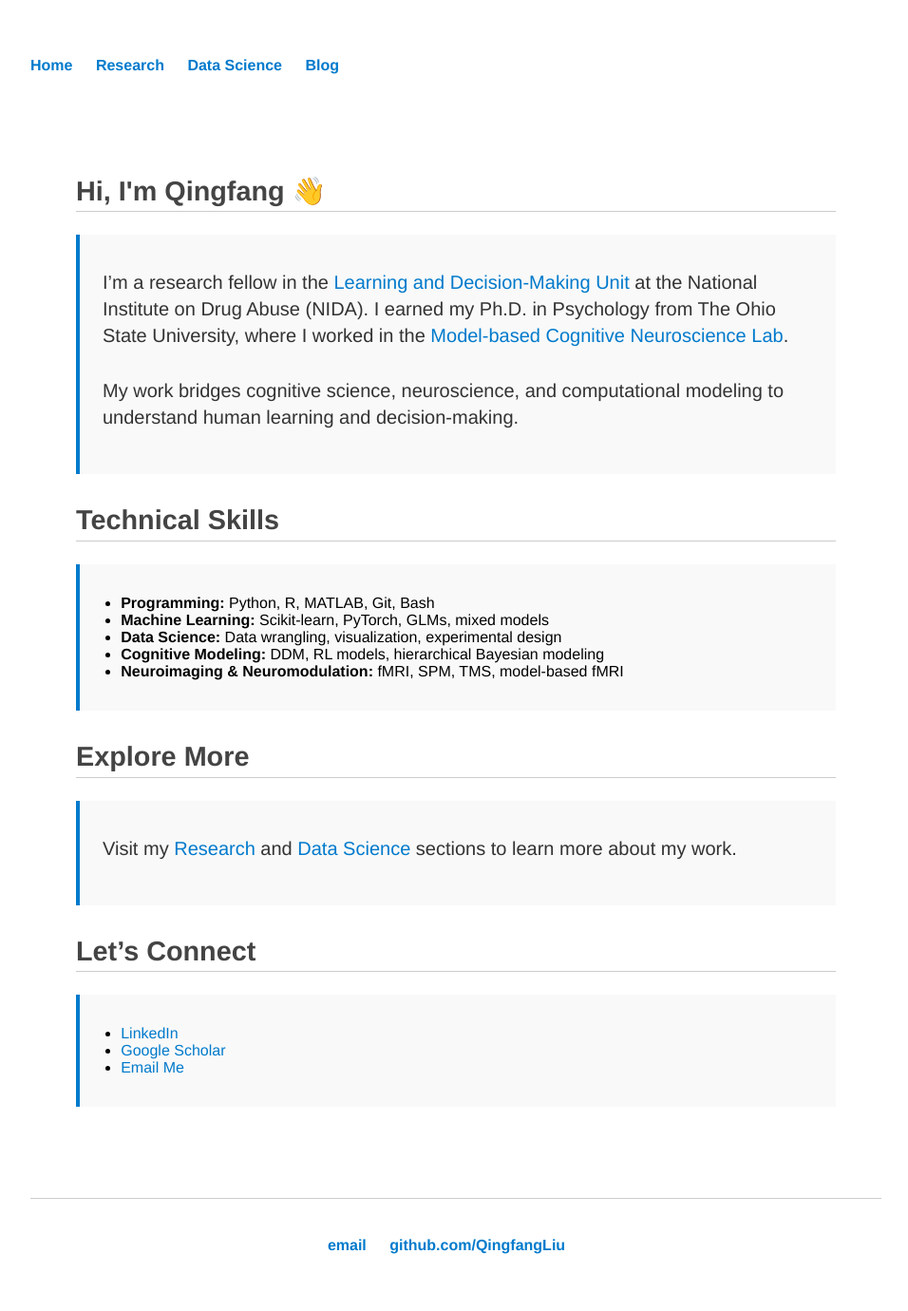
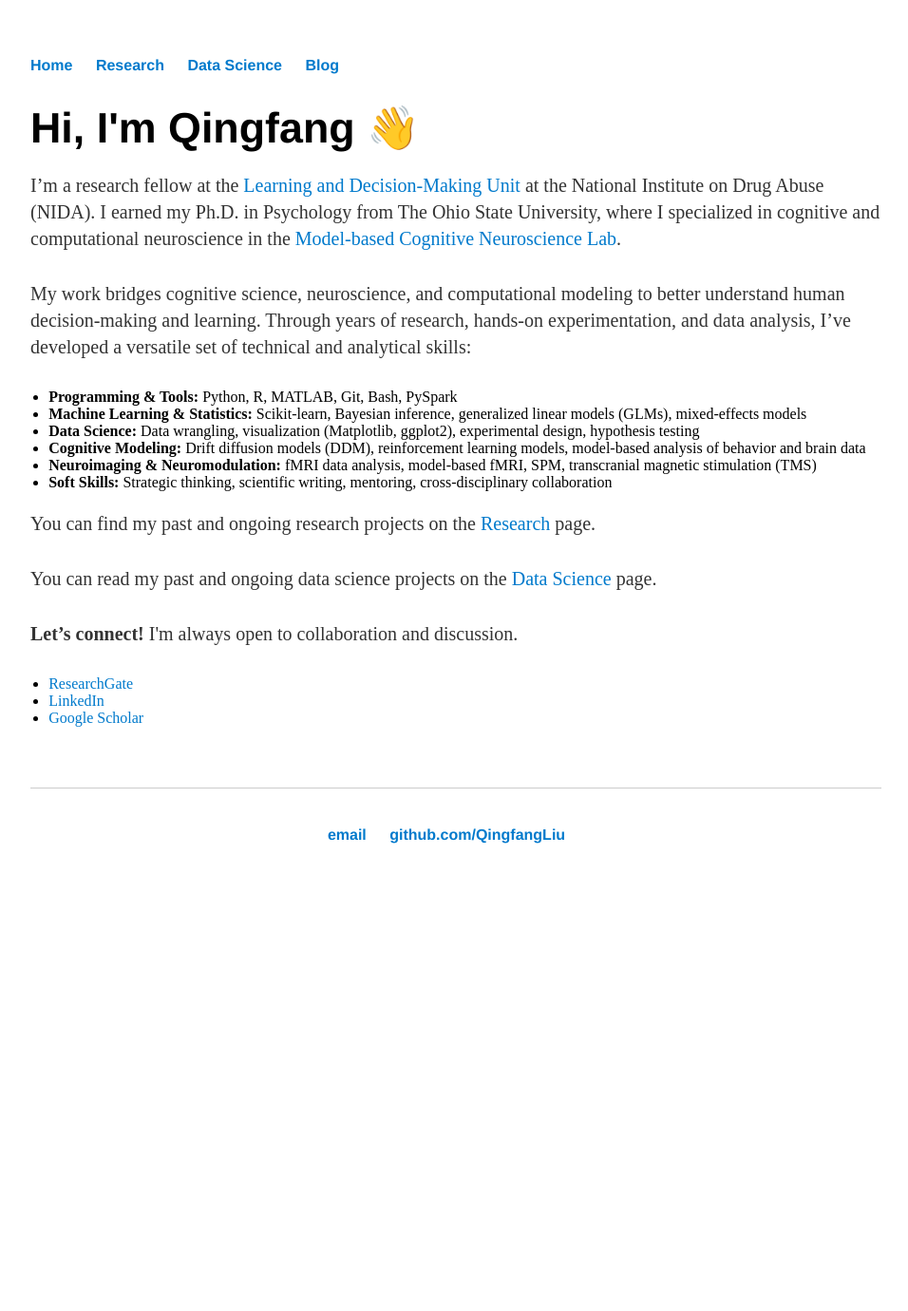
Before and after one commit to QingfangLiu/qingfangliu.github.io, a Jekyll site: the page built from index.html, in a window 1280 px wide. Shown: the whole page at 95% size, without its empty margins (160-1116 px from the left). Built offline with Jekyll 4.4.1, drawn with Linux system fonts in a browser that asks for light colours; after the commit the page ends 948 px from its top, so only the background shows below that.

Commit message:
Revert index.html to version from May 13

```diff
--- a/index.html
+++ b/index.html
@@ -1,50 +1,54 @@
 ---
 layout: default
-title: Home
+title: Qingfang Liu
 ---
+<div class="blurb">
 
-<div class="home-container" style="max-width: 800px; margin: auto; padding: 2rem; font-family: 'Helvetica Neue', sans-serif;">
+	<h1>Hi, I'm Qingfang 👋</h1>
 
-  <h2 style="border-bottom: 1px solid #ccc; padding-bottom: 0.3rem;">Hi, I'm Qingfang 👋</h2>
+<p>
+    I’m a research fellow at the
+<a href="https://irp.nida.nih.gov/organization/cnsb/learning-and-decision-making-unit/" target="_blank">Learning and Decision-Making Unit</a>
+at the National Institute on Drug Abuse (NIDA). I earned my Ph.D. in Psychology from The Ohio State University, where I specialized in cognitive and computational neuroscience in the
+<a href="https://turner-mbcn.com/" target="_blank">Model-based Cognitive Neuroscience Lab</a>.
+  </p>
 
-  <div class="intro-card" style="margin-top: 1rem; padding: 1rem 1.5rem; border-left: 4px solid #007acc; background: #f9f9f9;">
-    <p>
-      I’m a research fellow in the
-      <a href="https://www.nida.nih.gov/research/learning-and-decision-making-unit" target="_blank" style="color: #007acc;">Learning and Decision-Making Unit</a>
-      at the National Institute on Drug Abuse (NIDA). I earned my Ph.D. in Psychology from The Ohio State University, where I worked in the
-      <a href="https://mbcn.osu.edu" target="_blank" style="color: #007acc;">Model-based Cognitive Neuroscience Lab</a>.
-    </p>
-    <p>
-      My work bridges cognitive science, neuroscience, and computational modeling to understand human learning and decision-making.
-    </p>
-  </div>
 
-  <h2 style="border-bottom: 1px solid #ccc; padding-bottom: 0.3rem; margin-top: 2rem;">Technical Skills</h2>
+  <p>
+My work bridges cognitive science, neuroscience, and computational modeling to better understand human decision-making and learning. Through years of research, hands-on experimentation, and data analysis, I’ve developed a versatile set of technical and analytical skills:
+</p>
 
-  <div class="skills-card" style="margin-top: 1rem; padding: 1rem 1.5rem; border-left: 4px solid #007acc; background: #f9f9f9;">
-    <ul>
-      <li><strong>Programming:</strong> Python, R, MATLAB, Git, Bash</li>
-      <li><strong>Machine Learning:</strong> Scikit-learn, PyTorch, GLMs, mixed models</li>
-      <li><strong>Data Science:</strong> Data wrangling, visualization, experimental design</li>
-      <li><strong>Cognitive Modeling:</strong> DDM, RL models, hierarchical Bayesian modeling</li>
-      <li><strong>Neuroimaging & Neuromodulation:</strong> fMRI, SPM, TMS, model-based fMRI</li>
-    </ul>
-  </div>
+<ul>
+  <li><strong>Programming & Tools:</strong> Python, R, MATLAB, Git, Bash, PySpark</li>
+  <li><strong>Machine Learning & Statistics:</strong> Scikit-learn, Bayesian inference, generalized linear models (GLMs), mixed-effects models</li>
+  <li><strong>Data Science:</strong> Data wrangling, visualization (Matplotlib, ggplot2), experimental design, hypothesis testing</li>
+  <li><strong>Cognitive Modeling:</strong> Drift diffusion models (DDM), reinforcement learning models, model-based analysis of behavior and brain data</li>
+  <li><strong>Neuroimaging & Neuromodulation:</strong> fMRI data analysis, model-based fMRI, SPM, transcranial magnetic stimulation (TMS)</li>
+  <li><strong>Soft Skills:</strong> Strategic thinking, scientific writing, mentoring, cross-disciplinary collaboration</li>
+</ul>
 
-  <h2 style="border-bottom: 1px solid #ccc; padding-bottom: 0.3rem; margin-top: 2rem;">Explore More</h2>
 
-  <div class="nav-card" style="margin-top: 1rem; padding: 1rem 1.5rem; border-left: 4px solid #007acc; background: #f9f9f9;">
-    <p>Visit my <a href="/research" style="color: #007acc;">Research</a> and <a href="/datascience" style="color: #007acc;">Data Science</a> sections to learn more about my work.</p>
-  </div>
+<!-- My research closely aligns with the goals of advanced AI by addressing fundamental questions about human cognition that are also relevant to the development of intelligent systems. First, I investigate the diverse cognitive mechanisms of inference supported by the brain—particularly those that enable humans to make one-shot or few-shot decisions without altering long-term knowledge structures. This is conceptually analogous to how large language models perform inference without fine-tuning their foundational knowledge. Second, I explore the intersection of embodied cognition and adaptive behavior, examining how biological states, such as satiation, dynamically shape decision-making. These insights contribute to our understanding of how flexible, context-sensitive behavior emerges from biological systems—offering valuable guidance for building more adaptive and human-aligned AI. -->
 
-  <h2 style="border-bottom: 1px solid #ccc; padding-bottom: 0.3rem; margin-top: 2rem;">Let’s Connect</h2>
 
-  <div class="contact-card" style="margin-top: 1rem; padding: 1rem 1.5rem; border-left: 4px solid #007acc; background: #f9f9f9;">
-    <ul>
-      <li><a href="https://www.linkedin.com/in/qingfangliu" target="_blank" style="color: #007acc;">LinkedIn</a></li>
-      <li><a href="https://scholar.google.com/" target="_blank" style="color: #007acc;">Google Scholar</a></li>
-      <li><a href="mailto:your.email@example.com" style="color: #007acc;">Email Me</a></li>
-    </ul>
-  </div>
+<p>
+You can find my past and ongoing research projects on the <a href="/Research">Research</a> page.
+</p>
 
-</div>
+
+<p>
+You can read my past and ongoing data science projects on the <a href="/DataScience">Data Science</a> page.
+</p>
+
+
+  <p><strong>Let’s connect!</strong> I'm always open to collaboration and discussion.</p>
+
+
+	<ul class="contacts">
+	<li><a href="https://www.researchgate.net/profile/Qingfang_Liu3" target="_blank">ResearchGate</a></li>
+	<li><a href="https://www.linkedin.com/in/qingfang-liu/" target="_blank">LinkedIn</a></li>
+	<li><a href="https://scholar.google.com/citations?user=kwaD2T0AAAAJ&hl=en" target="_blank">Google Scholar</a></li>
+</ul>
+
+
+</div><!-- /.blurb -->
```
